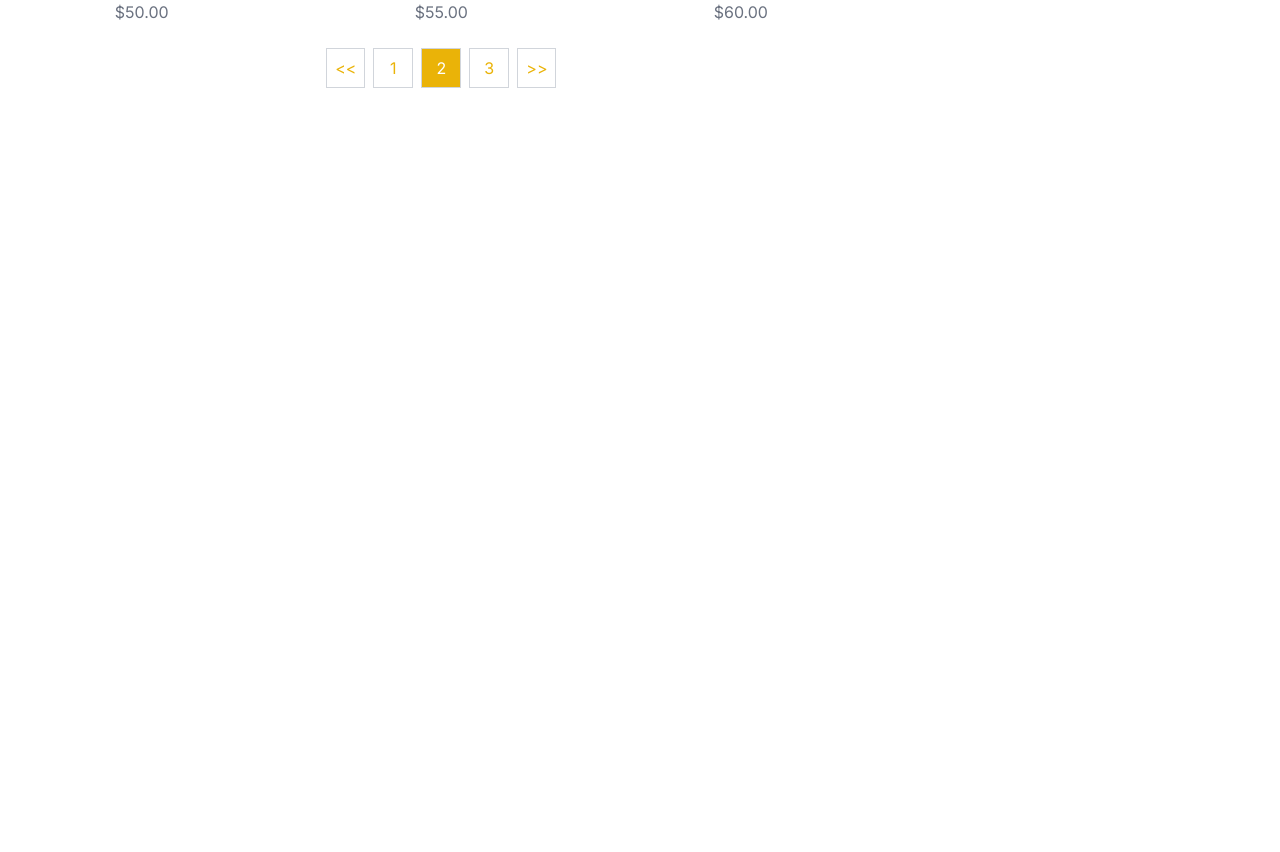
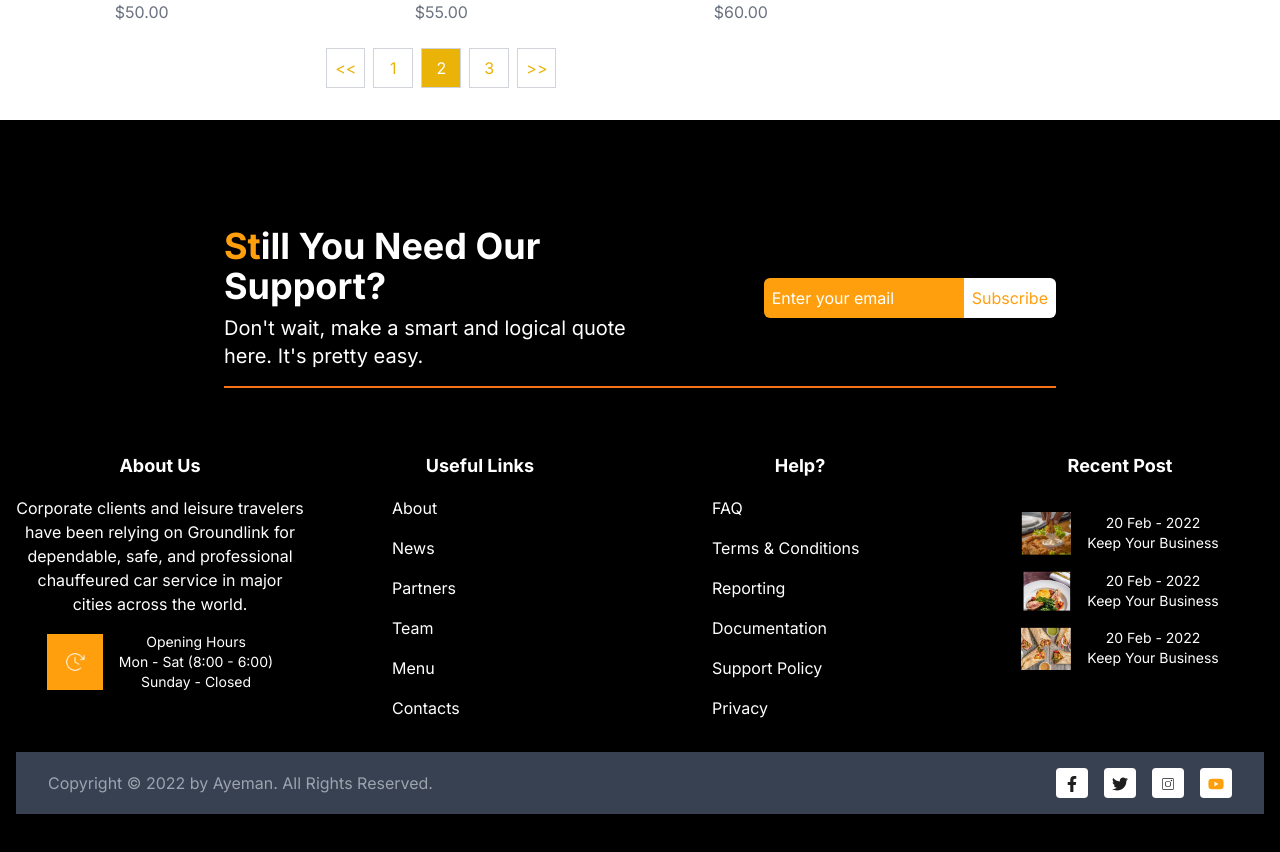
Before and after one commit to codewithurooj/figma-assignment, a Next.js app: page /shop in a window 1280 px wide. Shown: the part 2260-3112 px from the top of the page. Before the commit the page ends 2380 px from the top, so only its background shows below. Built offline with nearby package versions, Linux system fonts and the light colour scheme; a web font is replaced by a local one.

Commit message:
Update page.tsx

```diff
--- a/src/app/shop/page.tsx
+++ b/src/app/shop/page.tsx
@@ -1,6 +1,8 @@
 import React from 'react'
 import Navbar from './Navbar'
 import Shop from './Shop'
+import SupportPage from '@/components/home/SupportPage'
+
 
 
 
@@ -9,6 +11,7 @@ function page() {
     <div>
       <Navbar/>
       <Shop/>
+      <SupportPage/>
 
     </div>
   )
```
